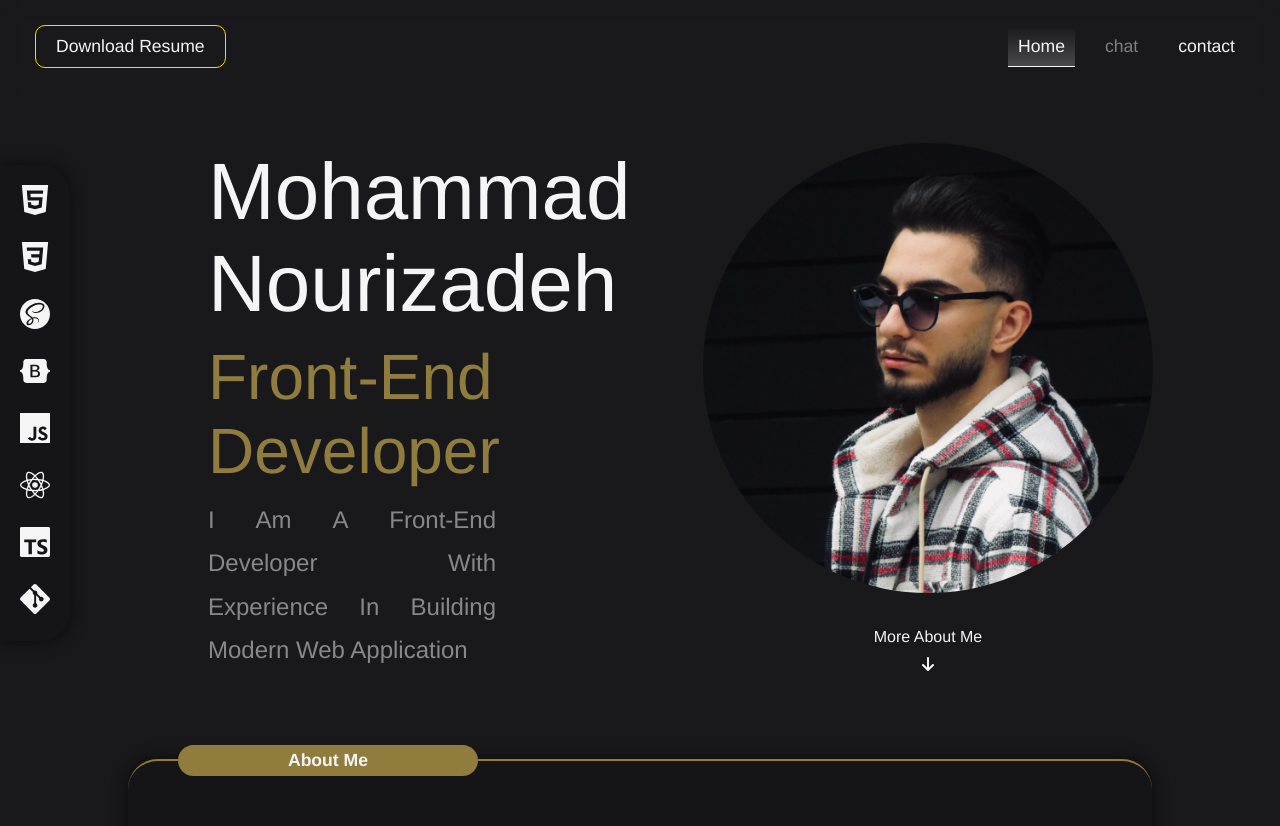
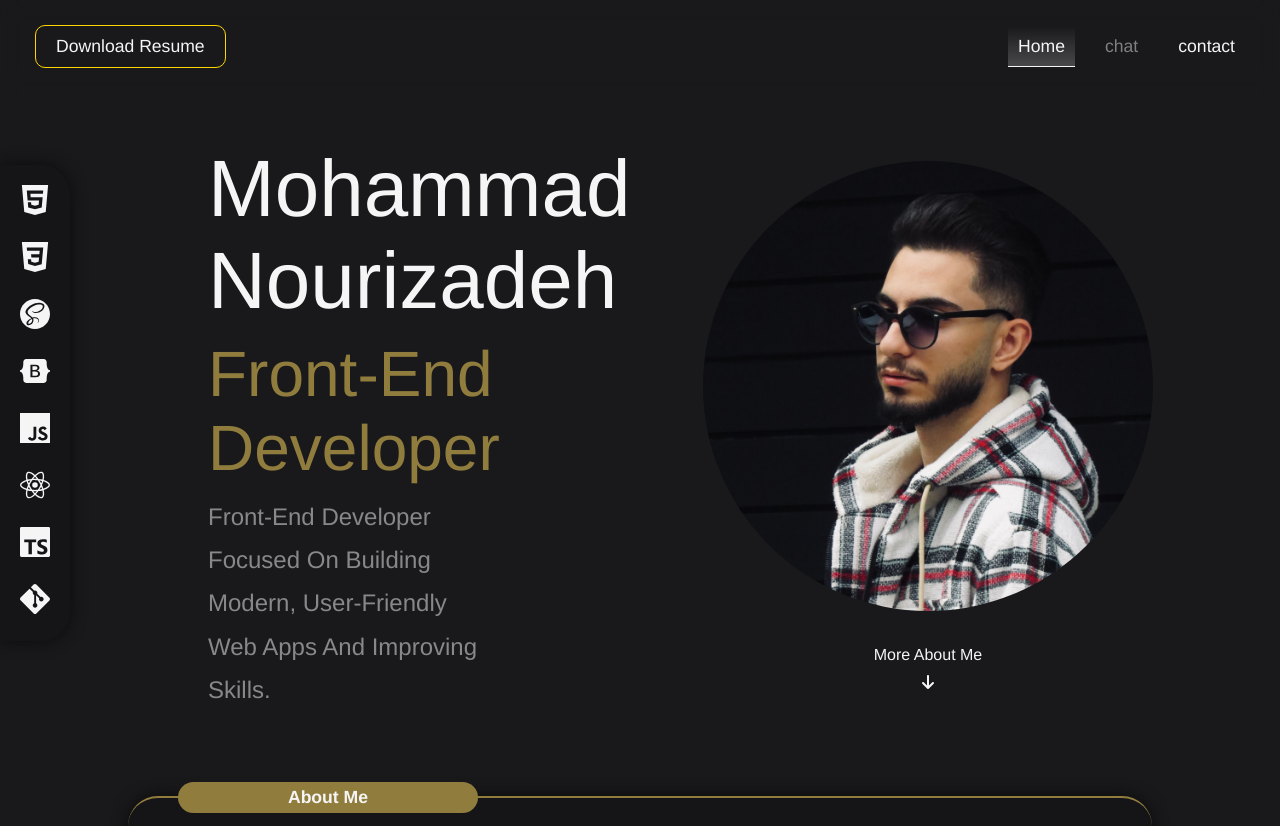
Before and after one commit to MohammadNourizadeh/my-resume, a React (Vite) app: page /admin/home in a window 1280 px wide. Shown: the top 826 px of the page. Built offline with nearby package versions, Linux system fonts and the light colour scheme.

Commit message:
first infochanged

```diff
--- a/src/pages/homePage/components/firstInfo/FirstInfo.module.scss
+++ b/src/pages/homePage/components/firstInfo/FirstInfo.module.scss
@@ -43,7 +43,6 @@
 
   .description {
     font-size: 1.5em;
-    text-align: justify;
     line-height: 1.8;
     color: #888888;
 
--- a/src/pages/homePage/components/firstInfo/FirstInfo.tsx
+++ b/src/pages/homePage/components/firstInfo/FirstInfo.tsx
@@ -5,7 +5,7 @@ export default function FirstInfo() {
         <div className={styles.king}>
             <div className={styles.myName}>mohammad nourizadeh</div>
             <p className={styles.feDeveloper}>front-end developer</p>
-            <p className={styles.description}>i am a front-end developer with experience in building modern web application</p>
+            <p className={styles.description}>Front-end developer focused on building modern, user-friendly web apps and improving skills.</p>
         </div>
     )
 }
```
